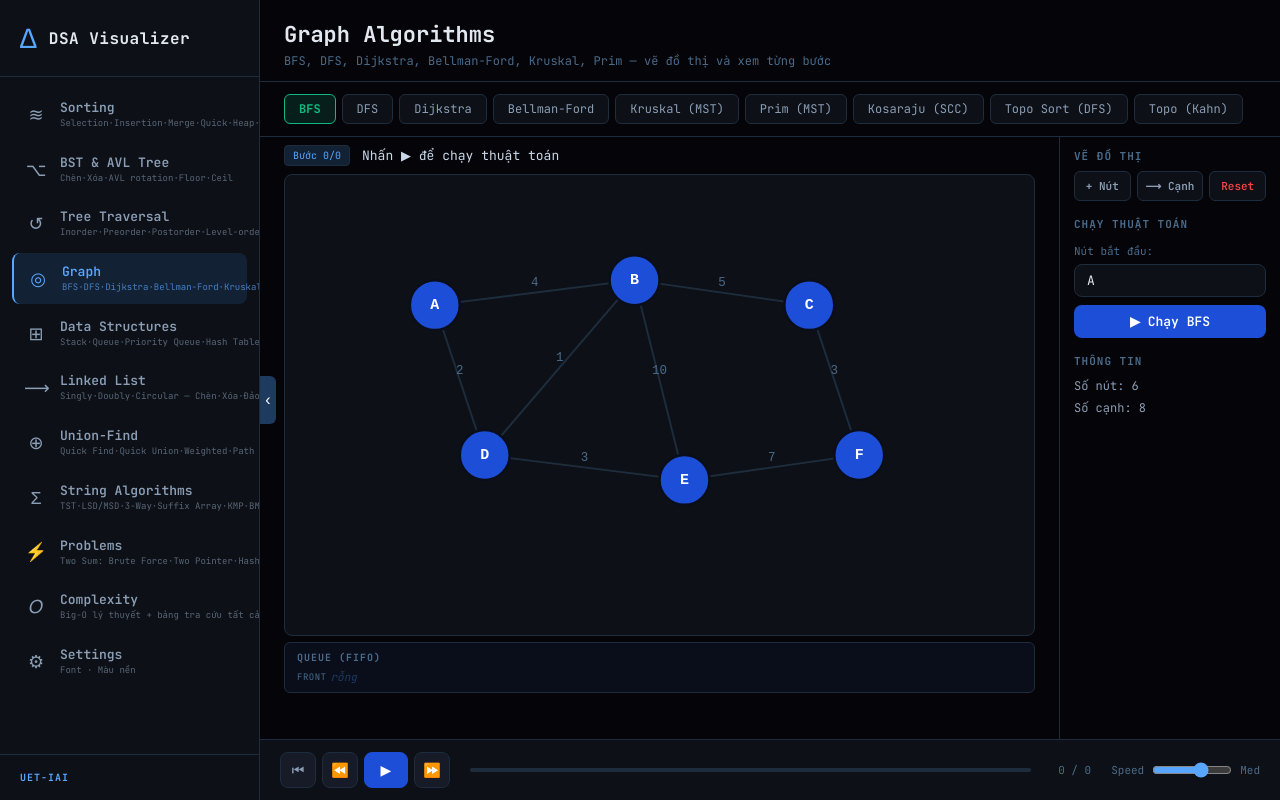
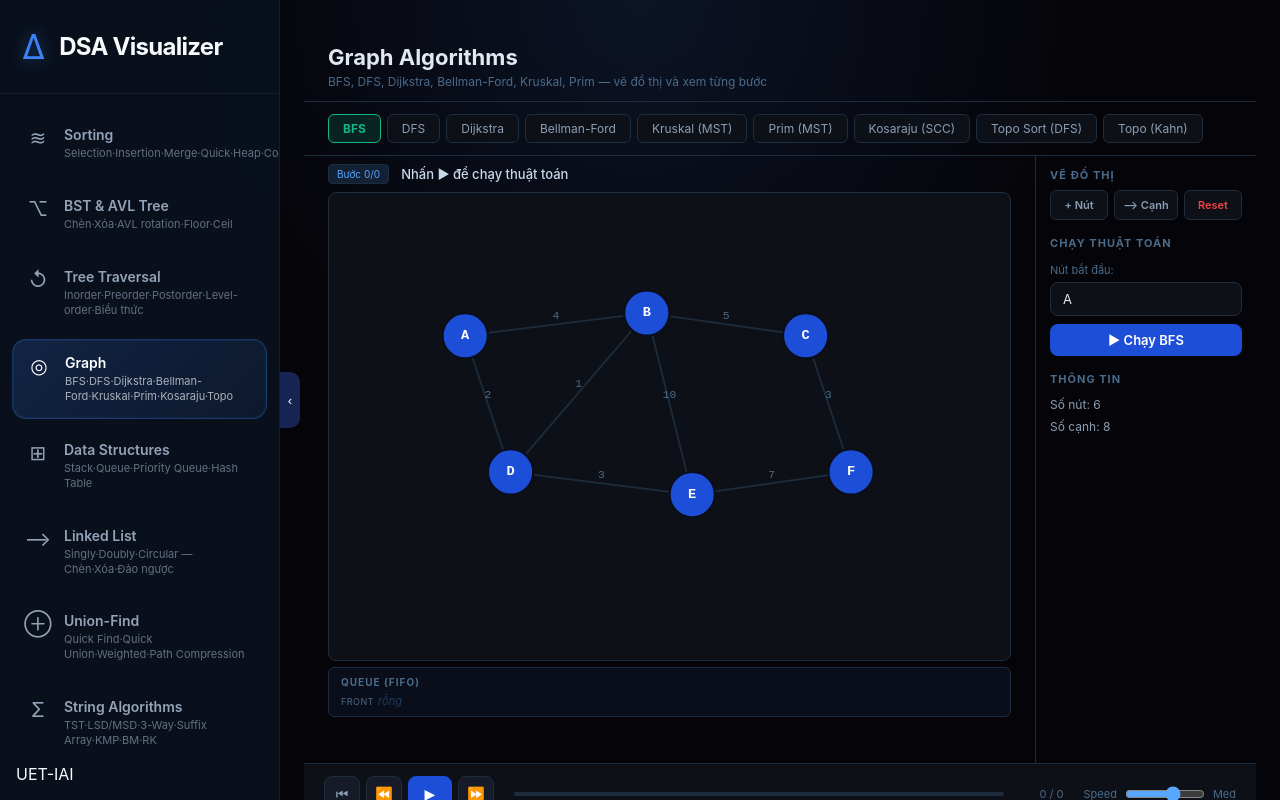
Before and after one commit to nguyendung007/dsa-visualizer, a React (Vite) app: page /graph in a window 1280 px wide. Built offline with nearby package versions, Linux system fonts and the light colour scheme.

Commit message:
update layout

```diff
--- a/src/ui/layouts/MainLayout.css
+++ b/src/ui/layouts/MainLayout.css
@@ -1,159 +1,273 @@
-* { box-sizing: border-box; margin: 0; padding: 0; }
+:root{
+  --bg:#050816;
+  --panel:#0b1220;
+  --panel-2:#101827;
 
-body {
-  font-family: var(--font, 'JetBrains Mono', 'Fira Code', monospace);
-  background: var(--bg, #050408);
-  color: #e2e8f0;
-  height: 100vh;
-  overflow: hidden;
+  --border:rgba(255,255,255,.06);
+
+  --text:#f8fafc;
+  --text-2:#94a3b8;
+
+  --primary:#3b82f6;
+  --primary-light:#60a5fa;
+
+  --shadow:
+    0 0 0 1px rgba(255,255,255,.04),
+    0 10px 40px rgba(0,0,0,.35);
 }
 
-.layout {
-  display: flex;
-  height: 100vh;
+*{
+  margin:0;
+  padding:0;
+  box-sizing:border-box;
 }
 
-.sidebar {
-  width: 260px;
-  flex-shrink: 0;
-  background: #0d1117;
-  border-right: 1px solid #1e2d3d;
-  display: flex;
-  flex-direction: column;
-  overflow: hidden;
-  transition: width 0.3s ease;
+body{
+  font-family:
+    Inter,
+    "SF Pro Display",
+    system-ui,
+    sans-serif;
+
+  background:
+    radial-gradient(
+      circle at top,
+      rgba(59,130,246,.12),
+      transparent 45%
+    ),
+    var(--bg);
+
+  color:var(--text);
+  overflow:hidden;
 }
 
-.sidebar.collapsed {
-  width: 0;
-  border-right: none;
+.layout{
+  display:flex;
+  height:100vh;
 }
 
-.brand {
-  display: flex;
-  align-items: center;
-  gap: 12px;
-  padding: 24px 20px;
-  border-bottom: 1px solid #1e2d3d;
+/* ================= SIDEBAR ================= */
+
+.sidebar{
+  width:280px;
+  background:rgba(11,18,32,.9);
+
+  backdrop-filter:blur(18px);
+
+  border-right:1px solid var(--border);
+
+  display:flex;
+  flex-direction:column;
+
+  transition:.25s;
 }
 
-.brand-icon {
-  font-size: 28px;
-  color: #58a6ff;
-  line-height: 1;
+.sidebar.collapsed{
+  width:0;
+  overflow:hidden;
 }
 
-.brand-title {
-  font-size: 16px;
-  font-weight: 700;
-  color: #e2e8f0;
-  letter-spacing: 0.5px;
+/* ================= BRAND ================= */
+
+.brand{
+  padding:26px 22px;
+
+  display:flex;
+  align-items:center;
+  gap:14px;
+
+  border-bottom:1px solid var(--border);
 }
 
-.brand-sub {
-  font-size: 10px;
-  color: #4a6b8a;
-  text-transform: uppercase;
-  letter-spacing: 1.5px;
-  margin-top: 2px;
+.brand-icon{
+  font-size:34px;
+
+  color:var(--primary);
+
+  text-shadow:
+    0 0 16px rgba(59,130,246,.45);
 }
 
-.nav {
-  overflow-y: auto;
-  flex: 1;
-  padding: 12px 12px;
-  display: flex;
-  flex-direction: column;
-  gap: 4px;
-  scrollbar-width: thin;
-  scrollbar-color: #1e2d3d transparent;
+.brand-title{
+  font-size:24px;
+  font-weight:700;
+  letter-spacing:-0.03em;
 }
 
-.nav-item {
-  display: flex;
-  align-items: center;
-  gap: 12px;
-  padding: 10px 12px;
-  border-radius: 8px;
-  text-decoration: none;
-  color: #8b9eb5;
-  transition: all 0.15s;
-  white-space: nowrap;
+/* ================= NAV ================= */
+
+.nav{
+  flex:1;
+  overflow-y:auto;
+
+  padding:18px 12px;
+
+  display:flex;
+  flex-direction:column;
+  gap:8px;
 }
 
-.nav-item:hover {
-  background: #161b27;
-  color: #c9d8e8;
+.nav::-webkit-scrollbar{
+  width:5px;
 }
 
-.nav-item.active {
-  background: #132135;
-  color: #58a6ff;
-  border-left: 2px solid #58a6ff;
+.nav::-webkit-scrollbar-thumb{
+  background:#1f2937;
+  border-radius:999px;
 }
 
-.nav-icon {
-  font-size: 18px;
-  width: 24px;
-  text-align: center;
-  flex-shrink: 0;
+.nav-item{
+  display:flex;
+  gap:14px;
+
+  text-decoration:none;
+
+  padding:14px;
+
+  border-radius:14px;
+
+  color:var(--text-2);
+
+  transition:.2s;
 }
 
-.nav-text { display: flex; flex-direction: column; gap: 2px; }
-.nav-label { font-size: 13px; font-weight: 600; }
-.nav-desc { font-size: 9px; color: inherit; opacity: 0.6; line-height: 1.3; }
+.nav-item:hover{
+  background:rgba(255,255,255,.03);
 
-.nav-item.active .nav-desc { opacity: 0.7; }
-
-.sidebar-footer {
-  padding: 16px 20px;
-  border-top: 1px solid #1e2d3d;
+  color:#fff;
 }
 
-.badge {
-  font-size: 10px;
-  color: #58a6ff;
-  font-weight: 700;
-  letter-spacing: 1px;
+.nav-item.active{
+  background:
+    linear-gradient(
+      135deg,
+      rgba(59,130,246,.18),
+      rgba(59,130,246,.08)
+    );
+
+  border:1px solid rgba(59,130,246,.25);
+
+  color:#fff;
+
+  box-shadow:
+    inset 0 0 0 1px rgba(59,130,246,.1);
 }
 
-.badge-sub {
-  font-size: 10px;
-  color: #4a6b8a;
-  margin-top: 2px;
+.nav-icon{
+  font-size:20px;
+  width:24px;
+
+  flex-shrink:0;
+
+  display:flex;
+  justify-content:center;
 }
 
-.content {
-  flex: 1;
-  overflow: auto;
-  background: var(--bg, #050408);
+.nav-text{
+  display:flex;
+  flex-direction:column;
+  gap:3px;
 }
 
-/* Toggle button */
-.toggle-btn {
-  position: fixed;
-  left: 260px;
-  top: 50%;
-  transform: translateY(-50%);
-  width: 16px;
-  height: 48px;
-  background: #1e3a5f;
-  border: none;
-  color: white;
-  cursor: pointer;
-  border-radius: 0 6px 6px 0;
-  font-size: 16px;
-  z-index: 100;
-  transition: left 0.3s ease;
-  display: flex;
-  align-items: center;
-  justify-content: center;
+.nav-label{
+  font-size:14px;
+  font-weight:600;
 }
 
-.toggle-btn:hover {
-  background: #2a5080;
+.nav-desc{
+  font-size:11px;
+  line-height:1.35;
+
+  opacity:.65;
 }
 
-.layout.collapsed .toggle-btn {
-  left: 0;
+/* ================= FOOTER ================= */
+
+.sidebar-footer{
+  padding:16px;
 }
+
+.app-card{
+  background:
+    linear-gradient(
+      180deg,
+      rgba(255,255,255,.03),
+      rgba(255,255,255,.015)
+    );
+
+  border:1px solid var(--border);
+
+  border-radius:16px;
+
+  padding:16px;
+}
+
+.app-name{
+  font-size:15px;
+  font-weight:600;
+}
+
+.app-desc{
+  margin-top:10px;
+
+  color:var(--text-2);
+
+  font-size:13px;
+}
+
+.app-version{
+  margin-top:8px;
+
+  color:#64748b;
+
+  font-size:12px;
+}
+
+/* ================= CONTENT ================= */
+
+.content{
+  flex:1;
+
+  overflow:auto;
+
+  background:transparent;
+
+  padding:24px;
+}
+
+/* ================= TOGGLE ================= */
+
+.toggle-btn{
+  position:fixed;
+
+  left:280px;
+
+  top:50%;
+
+  transform:translateY(-50%);
+
+  width:20px;
+  height:56px;
+
+  border:none;
+
+  border-radius:0 10px 10px 0;
+
+  background:#172554;
+
+  color:white;
+
+  cursor:pointer;
+
+  z-index:999;
+
+  transition:.25s;
+}
+
+.toggle-btn:hover{
+  background:#1d4ed8;
+}
+
+.layout.collapsed .toggle-btn{
+  left:0;
+}
```
